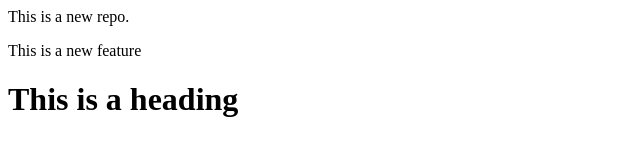
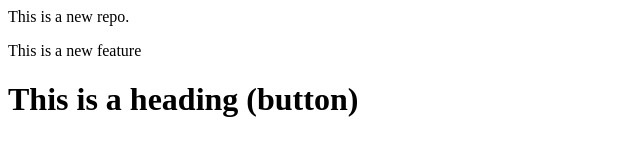
Before and after one commit to Sonu-Dice/LocalRepo, a plain HTML site: page index.html in a window 1280 px wide. Shown: the whole page, without its empty margins (0-640 px from the left). Drawn offline with Linux system fonts and the light colour scheme.

```diff
--- a/index.html
+++ b/index.html
@@ -1,3 +1,3 @@
 <p>This is a new repo.</p>
 <p>This is a new feature</p>
-<h1>This is a heading</h1>
+<h1>This is a heading (button)</h1>
```
